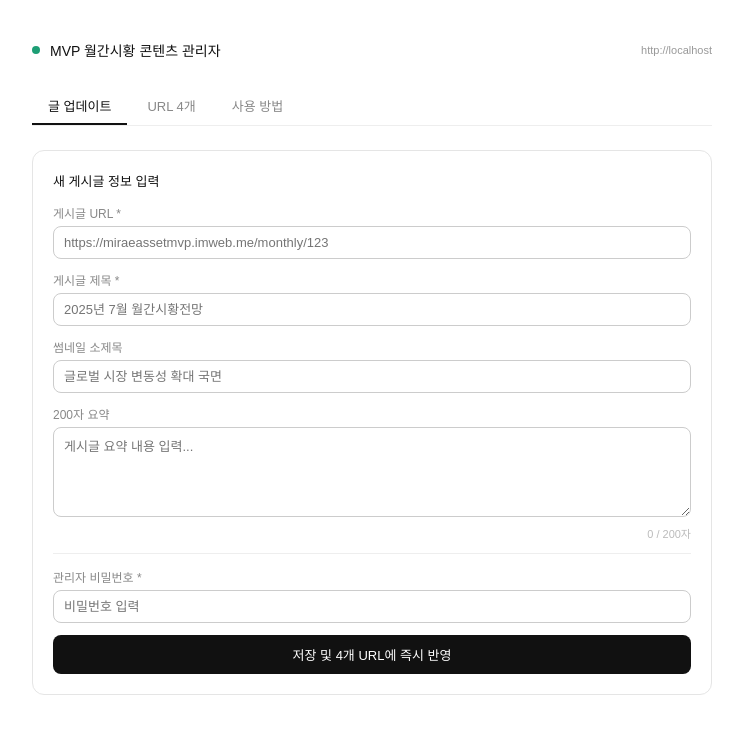
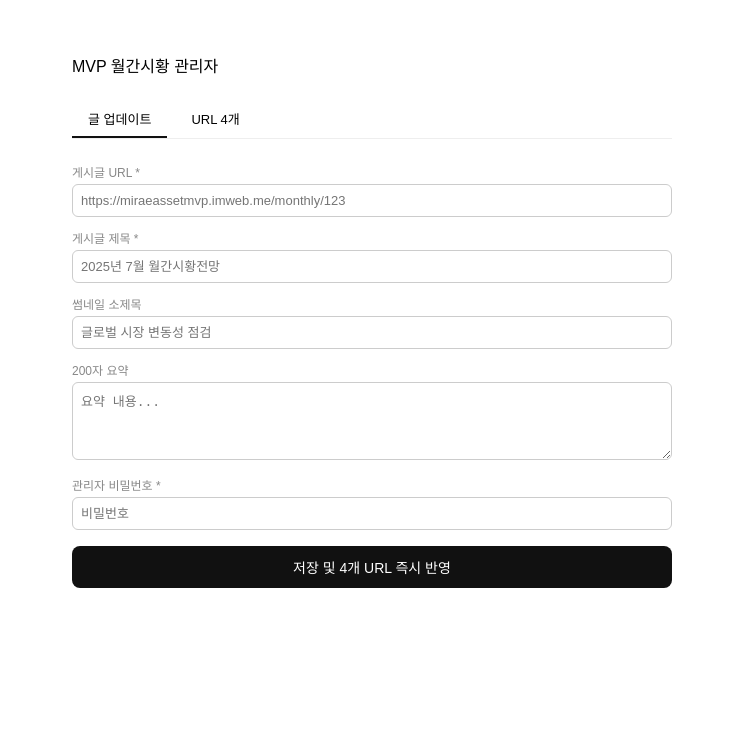
Before and after one commit to shhyun0816-hub/mvp-monthly, a Next.js app: page / in a window 1280 px wide. Shown: the top 734 px of the page, without its empty margins (268-1011 px from the left). Built offline with nearby package versions, Linux system fonts and the light colour scheme.

Commit message:
fix: simplest possible index.js

```diff
--- a/pages/index.js
+++ b/pages/index.js
@@ -1,21 +1,44 @@
 import { useState, useEffect } from 'react';
 
 export default function Admin() {
-  const [tab, setTab] = useState('manage');
+  const [url, setUrl] = useState('');
   const [title, setTitle] = useState('');
+  const [sub, setSub] = useState('');
   const [summary, setSummary] = useState('');
-  const [url, setUrl] = useState('');
-  const [sub, setSub] = useState('');
   const [password, setPassword] = useState('');
   const [msg, setMsg] = useState('');
-  const [msgType, setMsgType] = useState('');
+  const [tab, setTab] = useState('manage');
+  const [baseUrl, setBaseUrl] = useState('');
   const [copied, setCopied] = useState('');
-  const [baseUrl, setBaseUrl] = useState('');
-  const [loading, setLoading] = useState(false);
 
-  useEffect(() => {
-    setBaseUrl(window.location.origin);
-  }, []);
+  useEffect(() => { setBaseUrl(window.location.origin); }, []);
+
+  async function save() {
+    if (!title) { alert('제목 입력'); return; }
+    if (!url) { alert('URL 입력'); return; }
+    if (!password) { alert('비밀번호 입력'); return; }
+    setMsg('저장 중...');
+    try {
+      const r = await fetch('/api/save', {
+        method: 'POST',
+        headers: { 'Content-Type': 'application/json' },
+        body: JSON.stringify({ title, url, sub, summary, password }),
+      });
+      const text = await r.text();
+      let data;
+      try { data = JSON.parse(text); } catch { setMsg('응답 오류: ' + text.slice(0, 100)); return; }
+      if (data.ok) setMsg('✓ 저장 완료!');
+      else setMsg('오류: ' + (data.error || JSON.stringify(data)));
+    } catch (e) {
+      setMsg('네트워크 오류: ' + e.message);
+    }
+  }
+
+  const copyUrl = (path, key) => {
+    navigator.clipboard.writeText(baseUrl + path);
+    setCopied(key);
+    setTimeout(() => setCopied(''), 1500);
+  };
 
   const urls = [
     { label: '섬네일 이미지', key: 'thumbnail', path: '/api/thumbnail', color: '#1A4A7A', bg: '#E6F1FB' },
@@ -24,154 +47,62 @@ export default function Admin() {
     { label: '게시글 바로가기', key: 'link', path: '/api/link', color: '#3C3489', bg: '#EEEDFE' },
   ];
 
-  const showMsg = (text, type) => {
-    setMsg(text);
-    setMsgType(type);
-    setTimeout(() => setMsg(''), 4000);
-  };
+  return (
+    <div style={{fontFamily:'sans-serif',maxWidth:600,margin:'0 auto',padding:'2rem 1rem'}}>
+      <h2 style={{fontSize:16,fontWeight:500,marginBottom:24}}>MVP 월간시황 관리자</h2>
 
-  const handleSave = async () => {
-    if (!title) { alert('제목을 입력하세요.'); return; }
-    if (!url) { alert('URL을 입력하세요.'); return; }
-    if (!password) { alert('비밀번호를 입력하세요.'); return; }
-    setLoading(true);
-    try {
-      const res = await fetch('/api/save', {
-        method: 'POST',
-        headers: { 'Content-Type': 'application/json' },
-        body: JSON.stringify({ title, summary, url, sub, password }),
-      });
-      const data = await res.json();
-      if (data.ok) {
-        showMsg('✓ 저장 완료! 4개 URL이 즉시 업데이트되었습니다.', 'success');
-      } else {
-        showMsg(data.error || '오류가 발생했습니다.', 'error');
-      }
-    } catch (e) {
-      showMsg('네트워크 오류: ' + e.message, 'error');
-    }
-    setLoading(false);
-  };
-
-  const copyUrl = (path, key) => {
-    navigator.clipboard.writeText(baseUrl + path);
-    setCopied(key);
-    setTimeout(() => setCopied(''), 1500);
-  };
-
-  const s = {
-    page: { fontFamily: "'Apple SD Gothic Neo','Noto Sans KR',sans-serif", maxWidth: 680, margin: '0 auto', padding: '2rem 1.25rem', color: '#111' },
-    header: { display: 'flex', alignItems: 'center', gap: 10, marginBottom: 28 },
-    dot: { width: 8, height: 8, borderRadius: '50%', background: '#1D9E75', flexShrink: 0 },
-    tabBar: { display: 'flex', borderBottom: '1px solid #eee', marginBottom: 24, gap: 4 },
-    tab: (active) => ({ padding: '8px 16px', fontSize: 13, cursor: 'pointer', border: 'none', background: 'none', color: active ? '#111' : '#888', borderBottom: active ? '2px solid #111' : '2px solid transparent', fontWeight: active ? 500 : 400 }),
-    card: { background: '#fff', border: '0.5px solid #e5e5e5', borderRadius: 12, padding: '1.25rem', marginBottom: '1rem' },
-    label: { fontSize: 12, color: '#888', marginBottom: 5, display: 'block' },
-    input: { fontSize: 13, padding: '8px 10px', border: '0.5px solid #ccc', borderRadius: 8, width: '100%', fontFamily: 'inherit', marginBottom: 12, boxSizing: 'border-box' },
-    textarea: { fontSize: 13, padding: '8px 10px', border: '0.5px solid #ccc', borderRadius: 8, width: '100%', fontFamily: 'inherit', minHeight: 90, resize: 'vertical', marginBottom: 4, boxSizing: 'border-box' },
-    btn: { padding: '10px 20px', background: loading ? '#888' : '#111', color: '#fff', border: 'none', borderRadius: 8, fontSize: 13, fontWeight: 500, cursor: loading ? 'not-allowed' : 'pointer', width: '100%' },
-    urlRow: { display: 'flex', alignItems: 'center', gap: 8, marginBottom: 8 },
-    urlText: { fontSize: 12, fontFamily: 'monospace', color: '#555', background: '#f5f5f5', padding: '5px 9px', borderRadius: 5, flex: 1, overflow: 'hidden', textOverflow: 'ellipsis', whiteSpace: 'nowrap' },
-    copyBtn: { fontSize: 11, padding: '4px 10px', border: '0.5px solid #ccc', borderRadius: 5, cursor: 'pointer', background: 'none', color: '#555', whiteSpace: 'nowrap' },
-    step: { display: 'flex', gap: 12, marginBottom: 18 },
-    stepNum: { width: 26, height: 26, borderRadius: '50%', background: '#f3f3f3', display: 'flex', alignItems: 'center', justifyContent: 'center', fontSize: 12, fontWeight: 500, flexShrink: 0, color: '#666' },
-    infoBox: { background: '#f8f8f8', borderRadius: 8, padding: '12px 14px', marginBottom: 12 },
-  };
-
-  return (
-    <div style={s.page}>
-      <div style={s.header}>
-        <div style={s.dot}></div>
-        <span style={{ fontSize: 14, fontWeight: 500 }}>MVP 월간시황 콘텐츠 관리자</span>
-        <span style={{ fontSize: 11, color: '#999', marginLeft: 'auto' }}>{baseUrl}</span>
-      </div>
-
-      <div style={s.tabBar}>
-        {[['manage','글 업데이트'], ['urls','URL 4개'], ['guide','사용 방법']].map(([k, label]) => (
-          <button key={k} style={s.tab(tab===k)} onClick={() => setTab(k)}>{label}</button>
+      <div style={{display:'flex',gap:8,marginBottom:24,borderBottom:'1px solid #eee',paddingBottom:0}}>
+        {[['manage','글 업데이트'],['urls','URL 4개']].map(([k,l])=>(
+          <button key={k} onClick={()=>setTab(k)} style={{padding:'8px 16px',border:'none',background:'none',cursor:'pointer',borderBottom:tab===k?'2px solid #111':'2px solid transparent',fontWeight:tab===k?500:400,fontSize:13}}>
+            {l}
+          </button>
         ))}
       </div>
 
       {tab === 'manage' && (
-        <div style={s.card}>
-          <div style={{ fontSize: 13, fontWeight: 500, marginBottom: 14 }}>새 게시글 정보 입력</div>
-
-          <label style={s.label}>게시글 URL *</label>
-          <input style={s.input} placeholder="https://miraeassetmvp.imweb.me/monthly/123" value={url} onChange={e => setUrl(e.target.value)} />
-
-          <label style={s.label}>게시글 제목 *</label>
-          <input style={s.input} placeholder="2025년 7월 월간시황전망" value={title} onChange={e => setTitle(e.target.value)} />
-
-          <label style={s.label}>썸네일 소제목</label>
-          <input style={s.input} placeholder="글로벌 시장 변동성 확대 국면" value={sub} onChange={e => setSub(e.target.value)} />
-
-          <label style={s.label}>200자 요약</label>
-          <textarea style={s.textarea} placeholder="게시글 요약 내용 입력..." value={summary} onChange={e => setSummary(e.target.value)} />
-          <div style={{ fontSize: 11, color: summary.length > 200 ? '#E24B4A' : '#bbb', textAlign: 'right', marginBottom: 12 }}>
-            {summary.length} / 200자
+        <div>
+          <div style={{marginBottom:12}}>
+            <div style={{fontSize:12,color:'#888',marginBottom:4}}>게시글 URL *</div>
+            <input value={url} onChange={e=>setUrl(e.target.value)} placeholder="https://miraeassetmvp.imweb.me/monthly/123" style={{width:'100%',padding:'8px',border:'1px solid #ccc',borderRadius:6,fontSize:13,boxSizing:'border-box'}} />
           </div>
-
-          <div style={{ borderTop: '0.5px solid #eee', paddingTop: 14 }}>
-            <label style={s.label}>관리자 비밀번호 *</label>
-            <input style={s.input} type="password" placeholder="비밀번호 입력" value={password} onChange={e => setPassword(e.target.value)} />
-            <button style={s.btn} onClick={handleSave} disabled={loading}>
-              {loading ? '저장 중...' : '저장 및 4개 URL에 즉시 반영'}
-            </button>
+          <div style={{marginBottom:12}}>
+            <div style={{fontSize:12,color:'#888',marginBottom:4}}>게시글 제목 *</div>
+            <input value={title} onChange={e=>setTitle(e.target.value)} placeholder="2025년 7월 월간시황전망" style={{width:'100%',padding:'8px',border:'1px solid #ccc',borderRadius:6,fontSize:13,boxSizing:'border-box'}} />
           </div>
-
-          {msg && (
-            <div style={{ fontSize: 13, color: msgType === 'success' ? '#0F6E56' : '#E24B4A', marginTop: 12, padding: '10px 12px', background: msgType === 'success' ? '#E1F5EE' : '#FCEBEB', borderRadius: 8 }}>
-              {msg}
-            </div>
-          )}
+          <div style={{marginBottom:12}}>
+            <div style={{fontSize:12,color:'#888',marginBottom:4}}>썸네일 소제목</div>
+            <input value={sub} onChange={e=>setSub(e.target.value)} placeholder="글로벌 시장 변동성 점검" style={{width:'100%',padding:'8px',border:'1px solid #ccc',borderRadius:6,fontSize:13,boxSizing:'border-box'}} />
+          </div>
+          <div style={{marginBottom:12}}>
+            <div style={{fontSize:12,color:'#888',marginBottom:4}}>200자 요약</div>
+            <textarea value={summary} onChange={e=>setSummary(e.target.value)} rows={4} placeholder="요약 내용..." style={{width:'100%',padding:'8px',border:'1px solid #ccc',borderRadius:6,fontSize:13,boxSizing:'border-box',resize:'vertical'}} />
+          </div>
+          <div style={{marginBottom:16}}>
+            <div style={{fontSize:12,color:'#888',marginBottom:4}}>관리자 비밀번호 *</div>
+            <input type="password" value={password} onChange={e=>setPassword(e.target.value)} placeholder="비밀번호" style={{width:'100%',padding:'8px',border:'1px solid #ccc',borderRadius:6,fontSize:13,boxSizing:'border-box'}} />
+          </div>
+          <button onClick={save} style={{width:'100%',padding:'11px',background:'#111',color:'#fff',border:'none',borderRadius:8,fontSize:14,fontWeight:500,cursor:'pointer'}}>
+            저장 및 4개 URL 즉시 반영
+          </button>
+          {msg && <div style={{marginTop:12,padding:'10px 12px',background:msg.startsWith('✓')?'#E1F5EE':'#FFF3CD',borderRadius:8,fontSize:13,color:msg.startsWith('✓')?'#0F6E56':'#856404'}}>{msg}</div>}
         </div>
       )}
 
       {tab === 'urls' && (
-        <>
-          <div style={s.card}>
-            <div style={{ fontSize: 13, fontWeight: 500, marginBottom: 12 }}>카카오채널에 고정 등록할 URL 4개</div>
-            <div style={{ fontSize: 12, color: '#888', marginBottom: 14, lineHeight: 1.6 }}>
-              아래 URL을 카카오채널에 한 번만 등록하면, 글이 바뀔 때마다 내용이 자동으로 교체됩니다.
-            </div>
-            {urls.map(u => (
-              <div key={u.key} style={s.urlRow}>
-                <span style={{ fontSize: 11, fontWeight: 500, padding: '3px 8px', borderRadius: 4, background: u.bg, color: u.color, whiteSpace: 'nowrap' }}>{u.label}</span>
-                <span style={s.urlText}>{baseUrl + u.path}</span>
-                <button style={s.copyBtn} onClick={() => copyUrl(u.path, u.key)}>
-                  {copied === u.key ? '복사됨!' : '복사'}
-                </button>
-              </div>
-            ))}
+        <div>
+          <div style={{fontSize:12,color:'#888',marginBottom:16,lineHeight:1.6}}>
+            아래 URL을 카카오채널에 한 번만 등록하면, 글이 바뀔 때마다 자동으로 교체됩니다.
           </div>
-          <div style={s.infoBox}>
-            <div style={{ fontSize: 12, fontWeight: 500, marginBottom: 4 }}>각 URL이 반환하는 내용</div>
-            <div style={{ fontSize: 12, color: '#666', lineHeight: 1.7 }}>
-              /api/thumbnail → 800×400 이미지 (최신 제목 자동 반영)<br />
-              /api/title → 최신 게시글 제목 텍스트<br />
-              /api/summary → 200자 요약 텍스트<br />
-              /api/link → 최신 게시글 URL로 자동 이동
-            </div>
-          </div>
-        </>
-      )}
-
-      {tab === 'guide' && (
-        <>
-          {[
-            ['새 글 올라올 때마다 이 페이지 접속', '글 업데이트 탭에서 URL·제목·소제목·요약 입력 후 저장합니다.'],
-            ['비밀번호 확인', 'Vercel 환경변수 ADMIN_PASSWORD 값입니다. 설정 안 했으면 기본값은 mvp2025'],
-            ['카카오채널에는 URL 4개만 등록', 'URL 탭의 4개 주소를 채널에 한 번만 등록하면 끝. 이후 수정 불필요.'],
-          ].map(([t, d], i) => (
-            <div key={i} style={s.step}>
-              <div style={s.stepNum}>{i + 1}</div>
-              <div>
-                <div style={{ fontSize: 13, fontWeight: 500, marginBottom: 3 }}>{t}</div>
-                <div style={{ fontSize: 12, color: '#666', lineHeight: 1.6 }}>{d}</div>
-              </div>
+          {urls.map(u=>(
+            <div key={u.key} style={{display:'flex',alignItems:'center',gap:8,marginBottom:8}}>
+              <span style={{fontSize:11,fontWeight:500,padding:'3px 8px',borderRadius:4,background:u.bg,color:u.color,whiteSpace:'nowrap'}}>{u.label}</span>
+              <span style={{fontSize:12,fontFamily:'monospace',color:'#555',background:'#f5f5f5',padding:'5px 9px',borderRadius:5,flex:1,overflow:'hidden',textOverflow:'ellipsis',whiteSpace:'nowrap'}}>{baseUrl+u.path}</span>
+              <button onClick={()=>copyUrl(u.path,u.key)} style={{fontSize:11,padding:'4px 10px',border:'0.5px solid #ccc',borderRadius:5,cursor:'pointer',background:'none',whiteSpace:'nowrap'}}>
+                {copied===u.key?'복사됨!':'복사'}
+              </button>
             </div>
           ))}
-        </>
+        </div>
       )}
     </div>
   );
```
